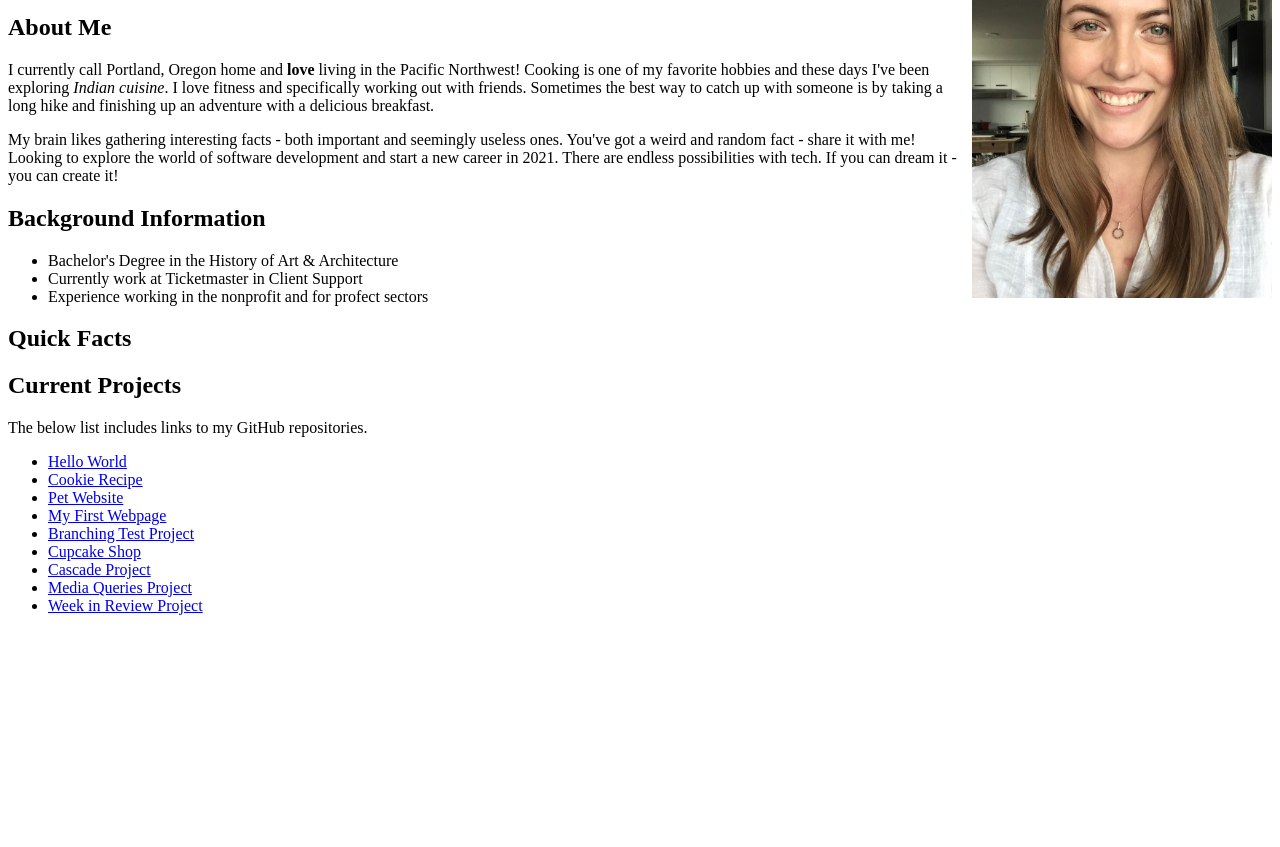
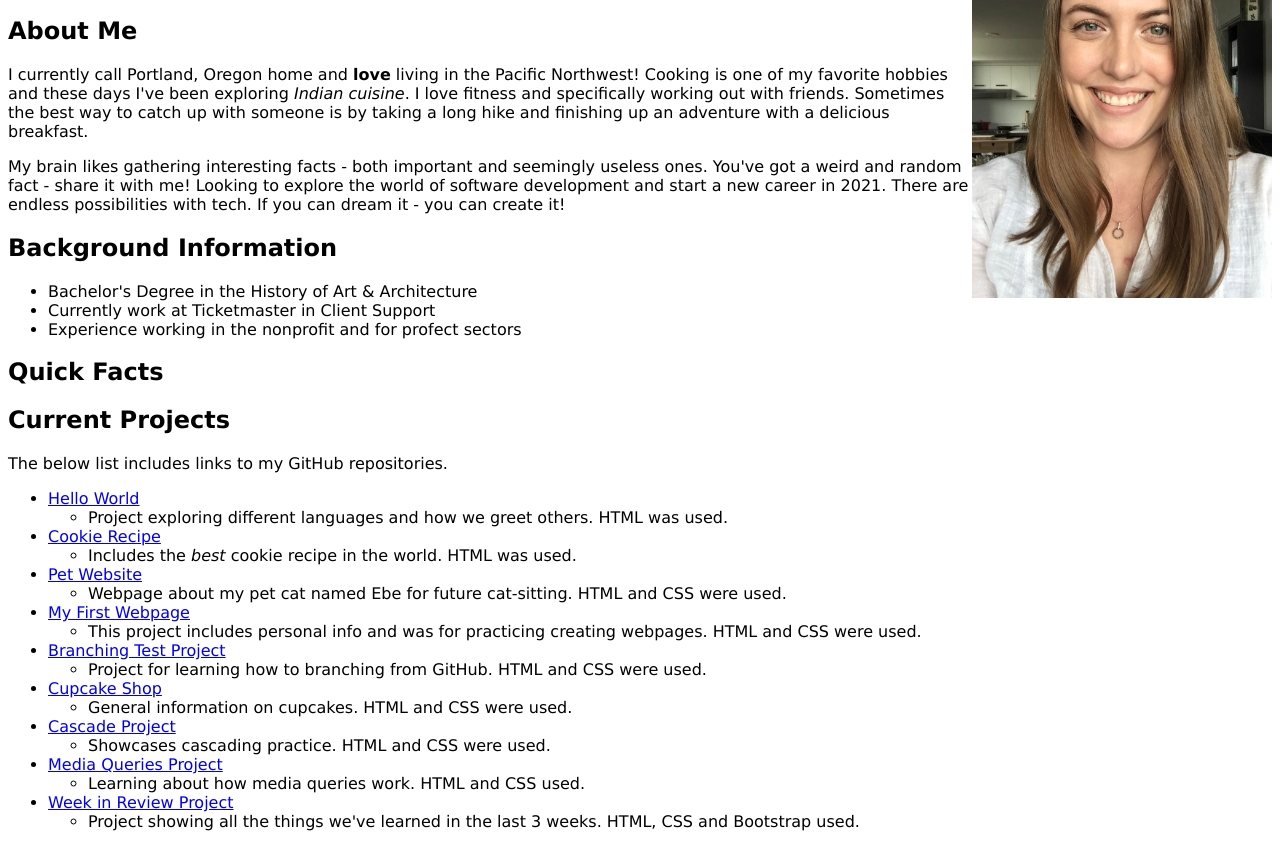
Before and after one commit to chloehellberg/portfolio-project, a plain HTML site: page index.html in a window 1280 px wide. Shown: the part 122-969 px from the top of the page. Before the commit the page ends 800 px from the top, so only its background shows below. Drawn offline with Linux system fonts and the light colour scheme.

Commit message:
add information on GB repos

```diff
--- a/css/styles.css
+++ b/css/styles.css
@@ -2,3 +2,7 @@ img {
   width: 300px;
   float: right;
 }
+
+body {
+  font-family: "verdana";
+}
--- a/index.html
+++ b/index.html
@@ -29,15 +29,51 @@
     <p>The below list includes links to my GitHub repositories.</p>
 
     <ul>
-      <li><a href="https://github.com/chloehellberg/hello-world">Hello World</a></li>
-      <li><a href="https://github.com/chloehellberg/cookie-recipe-html-practice">Cookie Recipe</a></li>
-      <li><a href="https://github.com/chloehellberg/pet-website">Pet Website</a></li>
-      <li><a href="https://github.com/chloehellberg/my-first-webpage">My First Webpage</a></li>
-      <li><a href="https://github.com/chloehellberg/branching-test-project">Branching Test Project</a></li>
-      <li><a href="https://github.com/chloehellberg/cupcake-shop">Cupcake Shop</a></li>
-      <li><a href="https://github.com/chloehellberg/cascade-practice">Cascade Project</a></li>
-      <li><a href="https://github.com/chloehellberg/media-queries-specificity">Media Queries Project</a></li>
-      <li><a href="https://github.com/chloehellberg/week-in-review">Week in Review Project</a></li>
+      <li><a href="https://github.com/chloehellberg/hello-world">Hello World</a>
+        <ul>
+          <li>Project exploring different languages and how we greet others. HTML was used.</li>
+        </ul>
+      </li>
+      <li><a href="https://github.com/chloehellberg/cookie-recipe-html-practice">Cookie Recipe</a>
+        <ul>
+          <li>Includes the <em>best</em> cookie recipe in the world. HTML was used.</li>
+        </ul>
+      </li>
+      <li><a href="https://github.com/chloehellberg/pet-website">Pet Website</a>
+        <ul>
+          <li>Webpage about my pet cat named Ebe for future cat-sitting. HTML and CSS were used.</li>
+        </ul>
+      </li>
+      <li><a href="https://github.com/chloehellberg/my-first-webpage">My First Webpage</a>
+        <ul>
+          <li>This project includes personal info and was for practicing creating webpages. HTML and CSS were used.</li>
+        </ul>
+      </li>
+      <li><a href="https://github.com/chloehellberg/branching-test-project">Branching Test Project</a>
+        <ul>
+          <li>Project for learning how to branching from GitHub. HTML and CSS were used.</li>
+        </ul>
+      </li>
+      <li><a href="https://github.com/chloehellberg/cupcake-shop">Cupcake Shop</a>
+        <ul>
+          <li>General information on cupcakes. HTML and CSS were used.</li>
+        </ul>
+      </li>
+      <li><a href="https://github.com/chloehellberg/cascade-practice">Cascade Project</a>
+        <ul>
+          <li>Showcases cascading practice. HTML and CSS were used.</li>
+        </ul>
+      </li>
+      <li><a href="https://github.com/chloehellberg/media-queries-specificity">Media Queries Project</a>
+        <ul>
+          <li>Learning about how media queries work. HTML and CSS used.</li>
+        </ul>
+      </li>
+      <li><a href="https://github.com/chloehellberg/week-in-review">Week in Review Project</a>
+        <ul>
+          <li>Project showing all the things we've learned in the last 3 weeks. HTML, CSS and Bootstrap used.</li>
+        </ul>
+      </li>
     </ul>
 
 </body>
```
